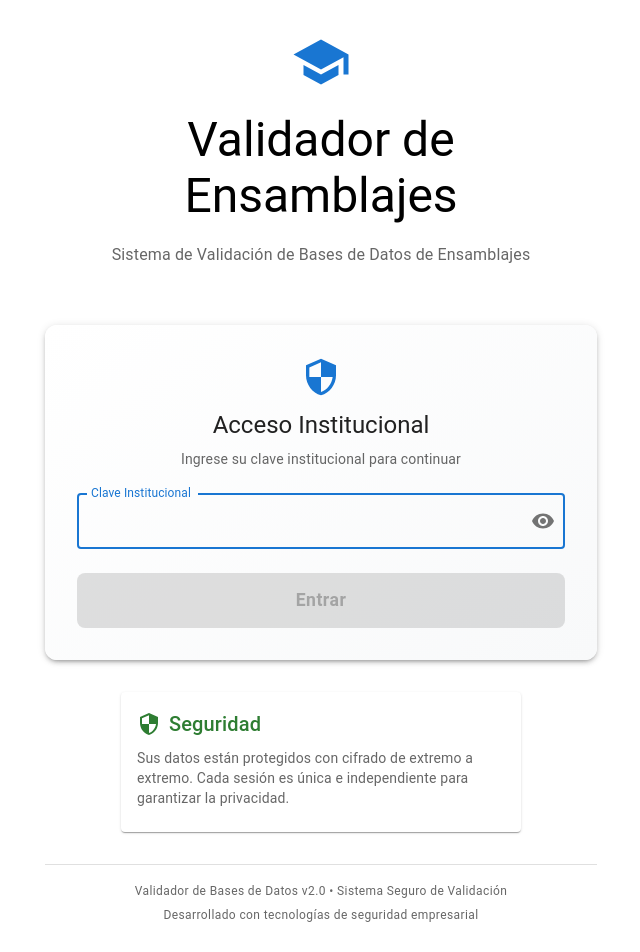
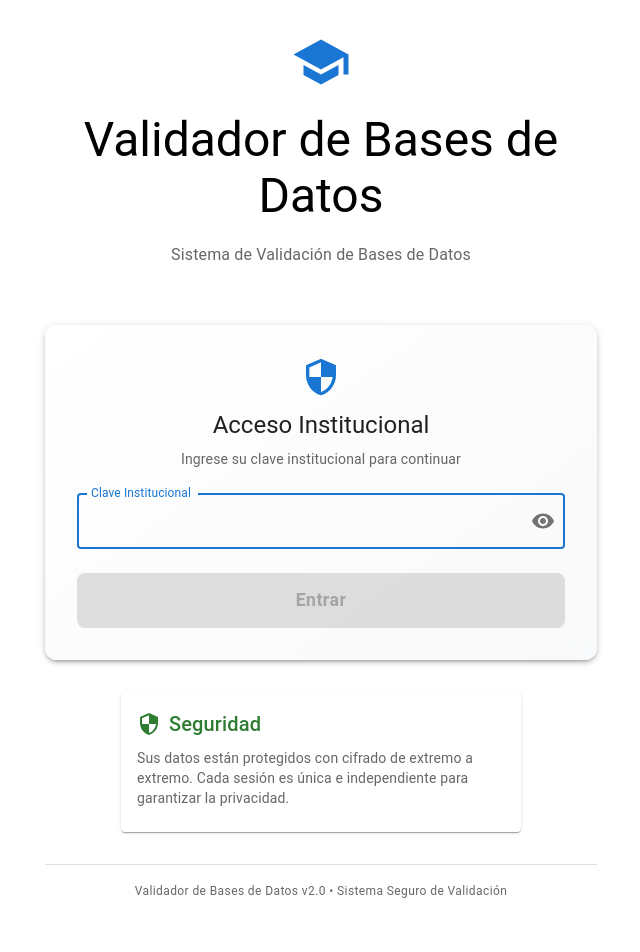
Before and after one commit to uamideuc/Validador-Flask-RESTAPI, a React (Create React App) app in the folder frontend/: page / in a window 1280 px wide. Shown: the top 952 px of the page, without its empty margins (319-959 px from the left). Built offline with nearby package versions, Linux system fonts and the light colour scheme; no server answers; the HTML template or start-up script is replaced by a standard one.

Commit message:
refactor: actualización de nombres de herramienta por claridad y consistencia
- Validador de ensamblajes -> Validador de bases de datos de ensamblaje / validador - ensamblaje

```diff
--- a/frontend/src/App.tsx
+++ b/frontend/src/App.tsx
@@ -29,7 +29,7 @@ function AppContent() {
   const availableTools = [
     {
       id: 'ensamblaje',
-      label: 'Validador de Bases de Datos de Ensamblajes',
+      label: 'Validador - Ensamblajes',
       icon: 'build' as const,
       status: getToolStatus('ensamblaje'),
       available: true
--- a/frontend/src/components/LoginForm.tsx
+++ b/frontend/src/components/LoginForm.tsx
@@ -82,10 +82,10 @@ const Login: React.FC = () => {
             }}
           />
           <Typography variant="h3" component="h1" gutterBottom>
-            Validador de Ensamblajes
+            Validador de Bases de Datos
           </Typography>
           <Typography variant="subtitle1" color="text.secondary" sx={{ mb: 3 }}>
-            Sistema de Validación de Bases de Datos de Ensamblajes
+            Sistema de Validación de Bases de Datos
           </Typography>
         </Box>
 
@@ -206,9 +206,6 @@ const Login: React.FC = () => {
           <Typography variant="caption" color="text.secondary">
             Validador de Bases de Datos v2.0 • Sistema Seguro de Validación
           </Typography>
-          <Typography variant="caption" display="block" color="text.secondary" sx={{ mt: 0.5 }}>
-            Desarrollado con tecnologías de seguridad empresarial
-          </Typography>
         </Box>
       </Box>
     </Container>
--- a/frontend/src/pages/Menu.tsx
+++ b/frontend/src/pages/Menu.tsx
@@ -33,7 +33,7 @@ const Menu: React.FC<MenuProps> = ({ onToolSelect }) => {
     },
     {
       id: 'respuestas',
-      name: 'Validador de Bases de Datos de Respuestas',
+      name: 'Validador de Respuestas',
       description: 'Herramienta para validación de bases de datos de respuestas. Actualmente en desarrollo.',
       icon: 'assessment',
       status: getToolStatus('respuestas'),
--- a/frontend/src/tools/ensamblaje-validator/index.tsx
+++ b/frontend/src/tools/ensamblaje-validator/index.tsx
@@ -309,7 +309,7 @@ const EnsamblajeValidator: React.FC<EnsamblajeValidatorProps> = ({ sessionId })
         <Box sx={{ display: 'flex', alignItems: 'center', gap: 2, mb: 2, justifyContent: 'space-between' }}>
           <Box sx={{ display: 'flex', alignItems: 'center', gap: 2 }}>
             <Typography variant="h4" component="h1">
-              Validador de Bases de Datos
+              Validador de Bases de Datos de Ensamblajes
             </Typography>
             {hasChangesAfterValidation && (
               <Chip
```
Also changed, not shown: 2 other files (tests, documents, lock files or other folders).
